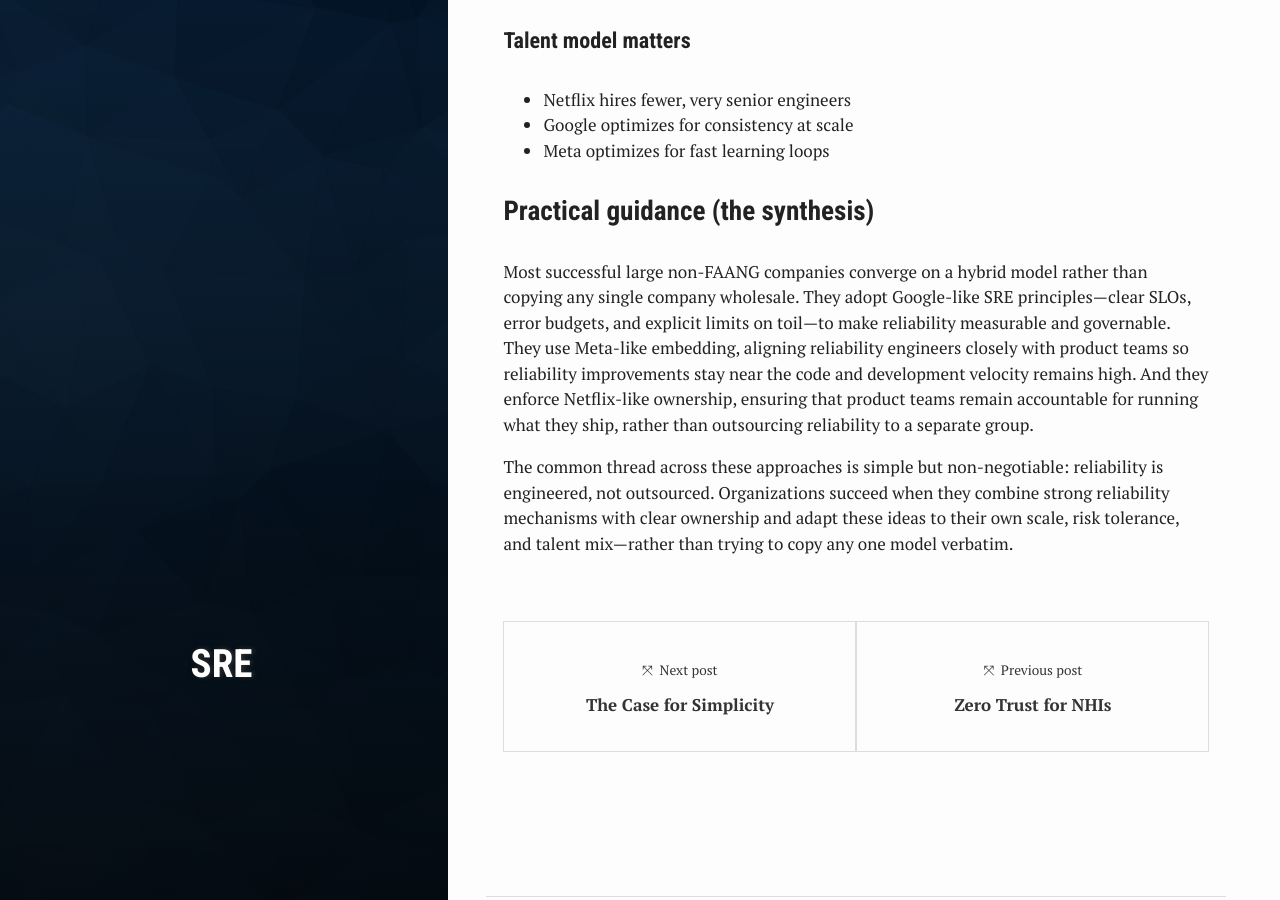
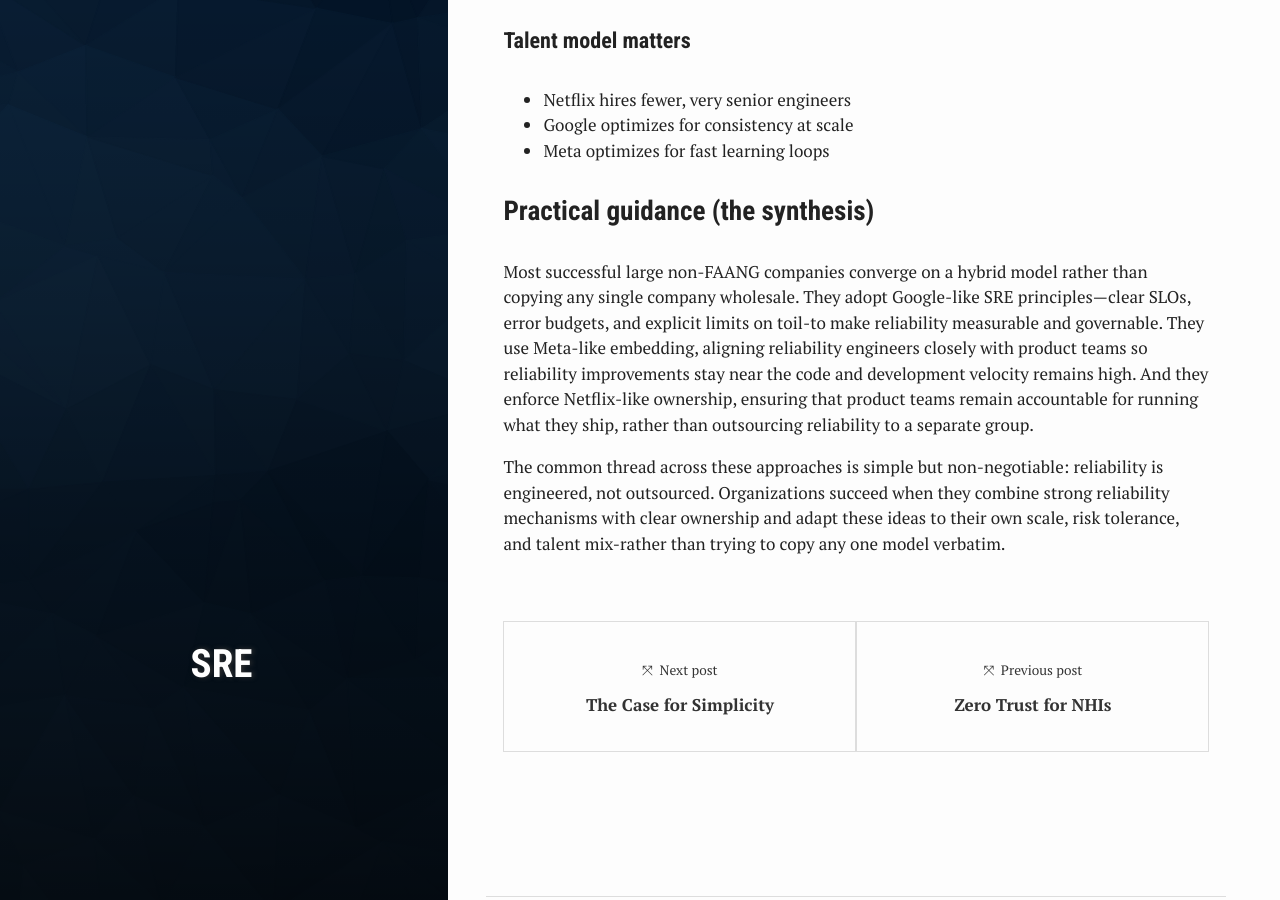
Before and after one commit to qapage/qapage.github.io, a Jekyll site: the page built from _posts/2026-02-01-Fundamentals-of-SRE.md, in a window 1280 px wide and 900 px high, scrolled down 5254 px. Built offline with Jekyll 4.4.1, drawn with Linux system fonts in a browser that asks for light colours.

Commit message:
Changing some more punctuations.

```diff
--- a/_posts/2026-02-01-Fundamentals-of-SRE.md
+++ b/_posts/2026-02-01-Fundamentals-of-SRE.md
@@ -128,6 +128,6 @@
 
 ### Practical guidance (the synthesis)
 
-Most successful large non-FAANG companies converge on a hybrid model rather than copying any single company wholesale. They adopt Google-like SRE principles—clear SLOs, error budgets, and explicit limits on toil—to make reliability measurable and governable. They use Meta-like embedding, aligning reliability engineers closely with product teams so reliability improvements stay near the code and development velocity remains high. And they enforce Netflix-like ownership, ensuring that product teams remain accountable for running what they ship, rather than outsourcing reliability to a separate group.
+Most successful large non-FAANG companies converge on a hybrid model rather than copying any single company wholesale. They adopt Google-like SRE principles—clear SLOs, error budgets, and explicit limits on toil-to make reliability measurable and governable. They use Meta-like embedding, aligning reliability engineers closely with product teams so reliability improvements stay near the code and development velocity remains high. And they enforce Netflix-like ownership, ensuring that product teams remain accountable for running what they ship, rather than outsourcing reliability to a separate group.
 
-The common thread across these approaches is simple but non-negotiable: reliability is engineered, not outsourced. Organizations succeed when they combine strong reliability mechanisms with clear ownership and adapt these ideas to their own scale, risk tolerance, and talent mix—rather than trying to copy any one model verbatim.
+The common thread across these approaches is simple but non-negotiable: reliability is engineered, not outsourced. Organizations succeed when they combine strong reliability mechanisms with clear ownership and adapt these ideas to their own scale, risk tolerance, and talent mix-rather than trying to copy any one model verbatim.
```
